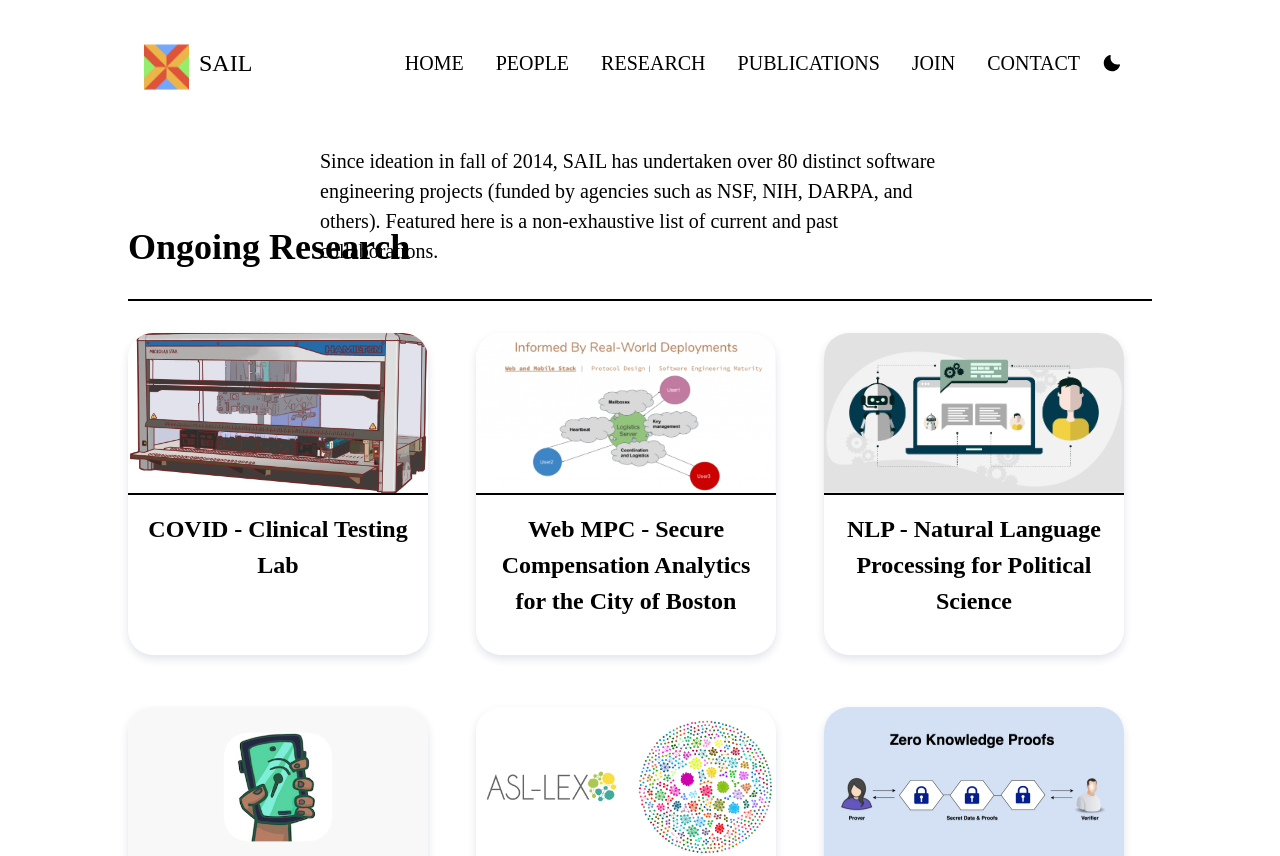
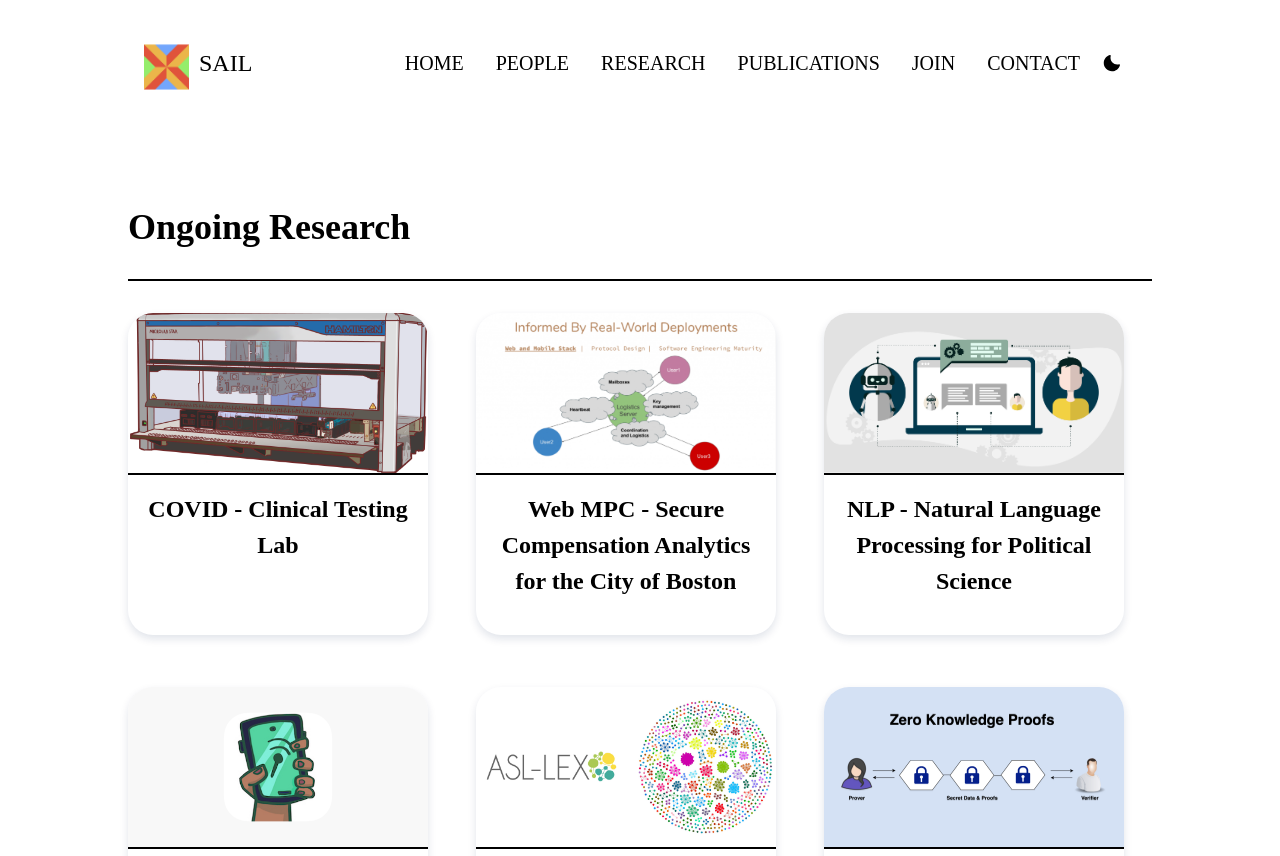
Before and after one commit to hicsail/hicsail.github.io, a React app: page /research in a window 1280 px wide. Shown: the top 856 px of the page. Built offline with nearby package versions, Linux system fonts and the light colour scheme; a web font is replaced by a local one.

Commit message:
remove blurb at top of research page

```diff
--- a/src/pages/Research.tsx
+++ b/src/pages/Research.tsx
@@ -10,12 +10,12 @@ export const Research = () => {
   return (
     <React.Fragment>
       <Box height="5rem" width="50%" m="0 auto">
-        <Text textStyle="paragraph">
+        {/* <Text textStyle="paragraph">
           Since ideation in fall of 2014, SAIL has undertaken over 80 distinct
           software engineering projects (funded by agencies such as NSF, NIH,
           DARPA, and others). Featured here is a non-exhaustive list of current
           and past collaborations.
-        </Text>
+        </Text> */}
       </Box>
       <ResearchGrid title="Ongoing Research" list={ONGOINGRESEARCH_LIST} />
       <ResearchGrid title="Past Research" list={PASTRESEARCH_LIST} />
```
